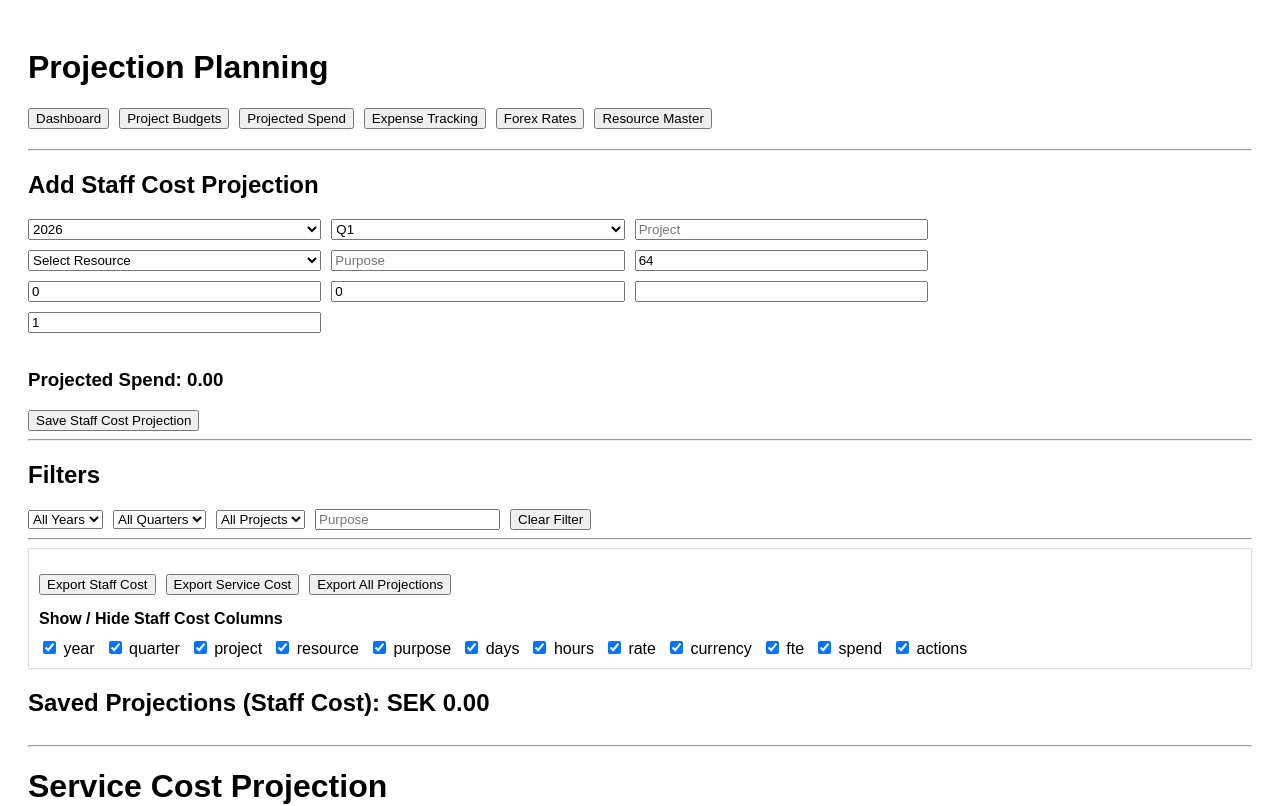
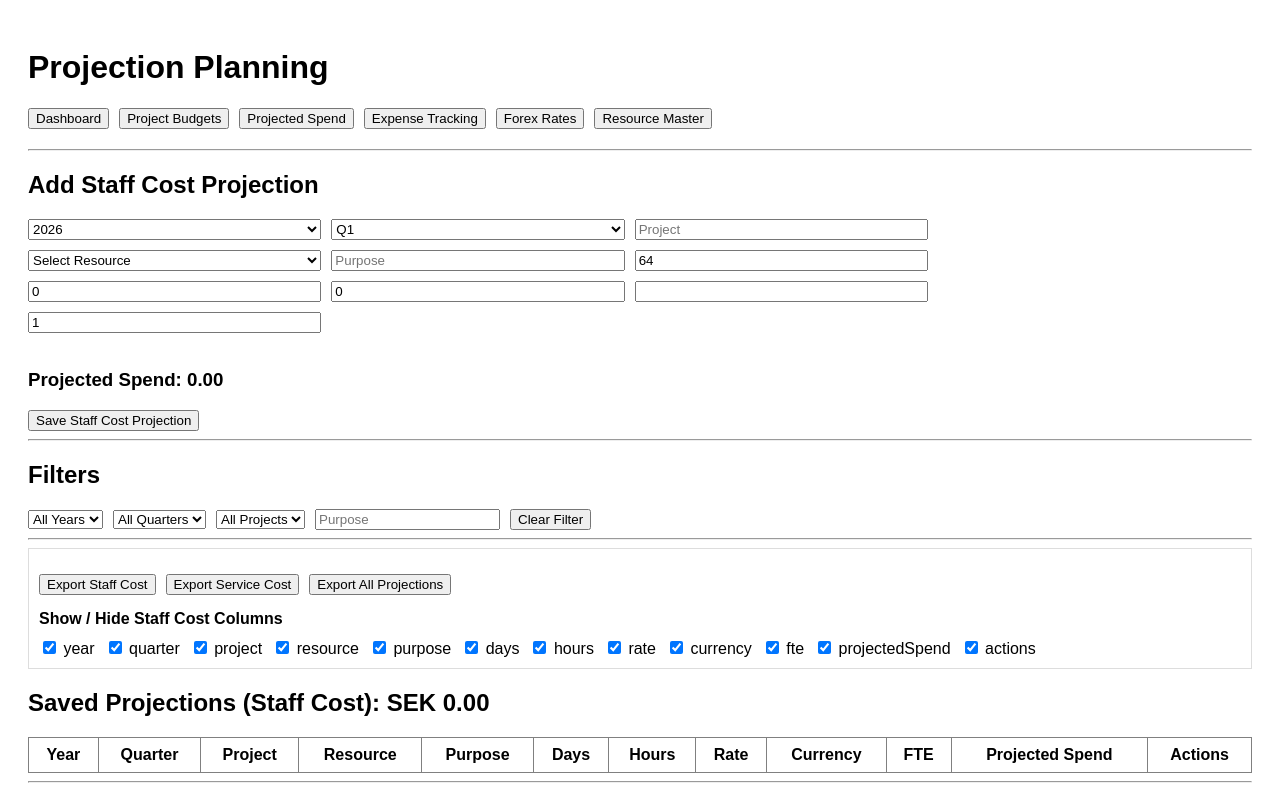
Before and after one commit to pinaki-GH/budget-tracker, a Next.js app: page /projections in a window 1280 px wide. Shown: the top 806 px of the page. Built offline with nearby package versions, Linux system fonts and the light colour scheme.

Commit message:
Update page.js

```diff
--- a/app/projections/page.js
+++ b/app/projections/page.js
@@ -113,7 +113,7 @@ export default function ProjectionsPage() {
   rate: true,
   currency: true,
   fte: true,
-  spend: true,
+  projectedSpend: true,
   actions: true
 })
 
@@ -1179,40 +1179,40 @@ function convertToSEK(
         <thead>
           <tr>
 
-  {staffColumns.Year &&
+  {staffColumns.year &&
     <th style={centerCell}>Year</th>}
 
-  {staffColumns.Quarter &&
+  {staffColumns.quarter &&
     <th style={centerCell}>Quarter</th>}
 
-  {staffColumns.Project &&
+  {staffColumns.project &&
     <th style={centerCell}>Project</th>}
 
-  {staffColumns.Resource &&
+  {staffColumns.resource &&
     <th style={centerCell}>Resource</th>}
 
-  {staffColumns.Purpose &&
+  {staffColumns.purpose &&
     <th style={centerCell}>Purpose</th>}
 
-  {staffColumns.Days &&
+  {staffColumns.days &&
     <th style={centerCell}>Days</th>}
 
-  {staffColumns.Hours &&
+  {staffColumns.hours &&
     <th style={centerCell}>Hours</th>}
 
-  {staffColumns.Rate &&
+  {staffColumns.rate &&
     <th style={centerCell}>Rate</th>}
 
-  {staffColumns.Currency &&
+  {staffColumns.currency &&
     <th style={centerCell}>Currency</th>}
 
-  {staffColumns.FTE &&
+  {staffColumns.fte &&
     <th style={centerCell}>FTE</th>}
 
-  {staffColumns.Spend &&
+  {staffColumns.projectedSpend &&
     <th style={centerCell}>Projected Spend</th>}
 
-  {staffColumns.Actions &&
+  {staffColumns.actions &&
     <th style={centerCell}>Actions</th>}
 
 </tr>
@@ -1279,9 +1279,9 @@ function convertToSEK(
                   <td style={centerCell}>{item.fteFactor}</td>
                }
 
-                {staffColumns.budget &&
+                {staffColumns.projectedSpend &&
                   <td style={centerCell}>{budget.toFixed(2)}</td>
-                }
+}
 
                   {staffColumns.actions &&
   <td style={centerCell}>
```
